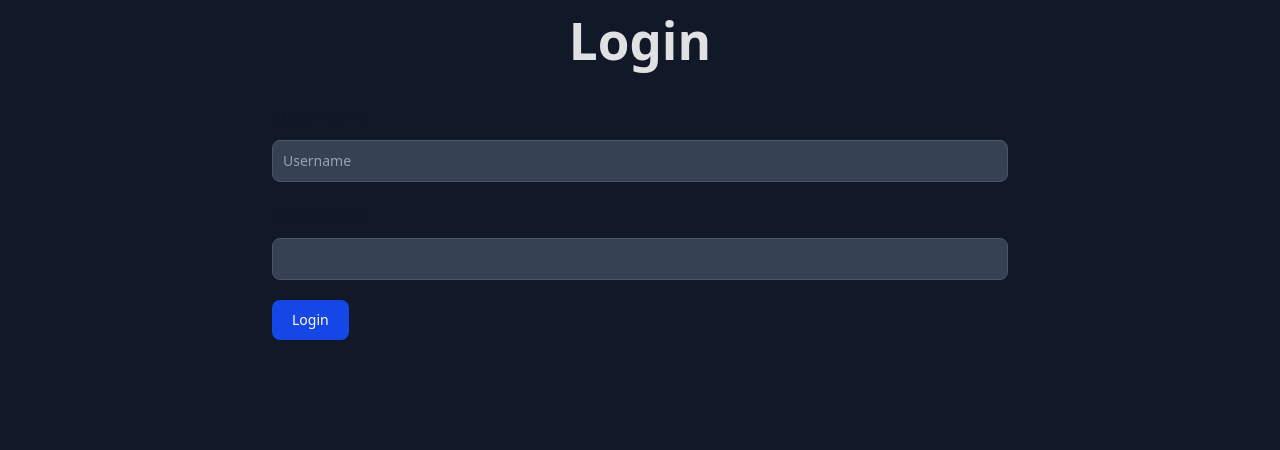
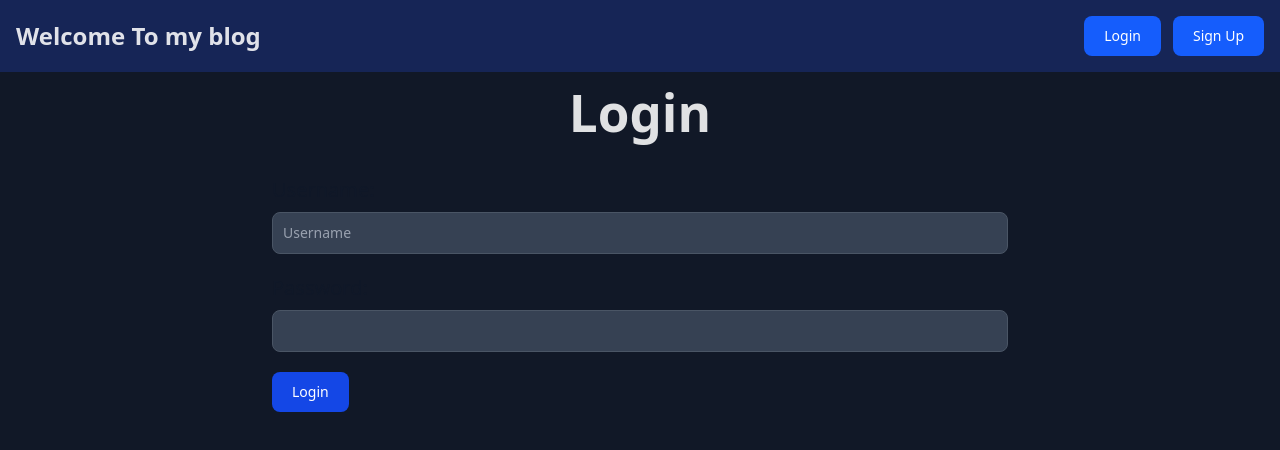
Before and after one commit to GianniGabriel-dev/fullstack-blog-app, a React (Vite) app in the folder FRONTEND/: page /login in a window 1280 px wide. Shown: the top 450 px of the page. Built offline with nearby package versions, Linux system fonts and the light colour scheme.

Commit message:
feat: add header component with user authentication and navigation links

```diff
--- a/FRONTEND/src/App.jsx
+++ b/FRONTEND/src/App.jsx
@@ -9,7 +9,6 @@ import { AdminPage } from './pages/adminPage.jsx';
 
 function App() {
   return (
-    <BrowserRouter>
       <Routes>
         <Route path="/" element={<HomePage />} />
         <Route path="/admin" element={<AdminPage />} />
@@ -17,7 +16,6 @@ function App() {
         <Route path="/login" element={<LoginPage />} />
         <Route path="/post/:postId/comments" element={<CommentsPage />} />
       </Routes>
-    </BrowserRouter>
   );
 }
 export default App;
--- /dev/null
+++ b/FRONTEND/src/components/header.jsx
@@ -0,0 +1,42 @@
+import { Link, useNavigate } from "react-router-dom";
+
+export const Header = () => {
+    const navigate = useNavigate()
+  const user = JSON.parse(localStorage.getItem("user"));
+  const logout = () =>{
+    localStorage.removeItem("token")
+    localStorage.removeItem("user");
+    navigate("/")
+  }
+
+  return (
+    <header className="w-full flex flex-wrap items-center justify-between mx-auto p-4 bg-blue-950">
+      {user ?(
+      <div className="">
+        <Link to="/" className="flex items-center space-x-3 rtl:space-x-reverse">
+          <span className="self-center text-2xl font-semibold whitespace-nowrap dark:text-white">
+            Welcome Back{" "}
+            <span className="ml-2 text-blue-300">{user.username}</span>
+          </span>
+        </Link>
+      </div>
+      ):
+        <Link to="/" className=" space-x-3 rtl:space-x-reverse">
+          <span className="self-center text-2xl font-semibold whitespace-nowrap dark:text-white">
+            Welcome To my blog{" "}
+          </span>
+        </Link>
+
+      }
+
+      {user && <button onClick={()=>{logout()}} className="text-white bg-blue-600 hover:bg-blue-700 focus:ring-4 focus:outline-none focus:ring-blue-300 font-medium rounded-lg text-sm w-full sm:w-auto px-5 py-2.5 text-center ">Logout</button>}
+      {!user &&
+        <div className="flex gap-3">
+            <button onClick={()=>{navigate("/login")}} className="text-white bg-blue-600 hover:bg-blue-700 focus:ring-4 focus:outline-none focus:ring-blue-300 font-medium rounded-lg text-sm w-full sm:w-auto px-5 py-2.5 text-center ">Login</button>
+            <button onClick={()=>{navigate("/signup")}} className="text-white bg-blue-600 hover:bg-blue-700 focus:ring-4 focus:outline-none focus:ring-blue-300 font-medium rounded-lg text-sm w-full sm:w-auto px-5 py-2.5 text-center ">Sign Up</button>
+        </div>
+
+      }
+    </header>
+  );
+};
--- a/FRONTEND/src/main.jsx
+++ b/FRONTEND/src/main.jsx
@@ -2,11 +2,17 @@ import { StrictMode } from 'react'
 import { createRoot } from 'react-dom/client'
 import './index.css'
 import App from './App.jsx'
+import { Header } from './components/header.jsx'
+import { BrowserRouter } from 'react-router-dom'
+
 
 createRoot(document.getElementById('root')).render(
   <StrictMode>
-    <main>
-      <App />
-    </main>
+    <BrowserRouter>
+      <Header/>
+      <main>
+        <App />
+      </main>
+    </BrowserRouter>
   </StrictMode>,
 )
--- a/FRONTEND/src/pages/loginPage.jsx
+++ b/FRONTEND/src/pages/loginPage.jsx
@@ -42,6 +42,7 @@ export const LoginPage = () => {
 
       if (res.ok) {
         localStorage.setItem("token", data.token); //almacena el token en el localeStorage para identificar al usuario en la pagina
+        localStorage.setItem("user", JSON.stringify(data.user)); //almacena el username en el localeStorage para identificar al usuario en la pagina
         navigate("/");
       } else {
         //si el server devuelve un array de errores, significa que el usario no existe, si en cambio delvuelve solo un mensaje significa que las creedenciales son incorrectas
```
